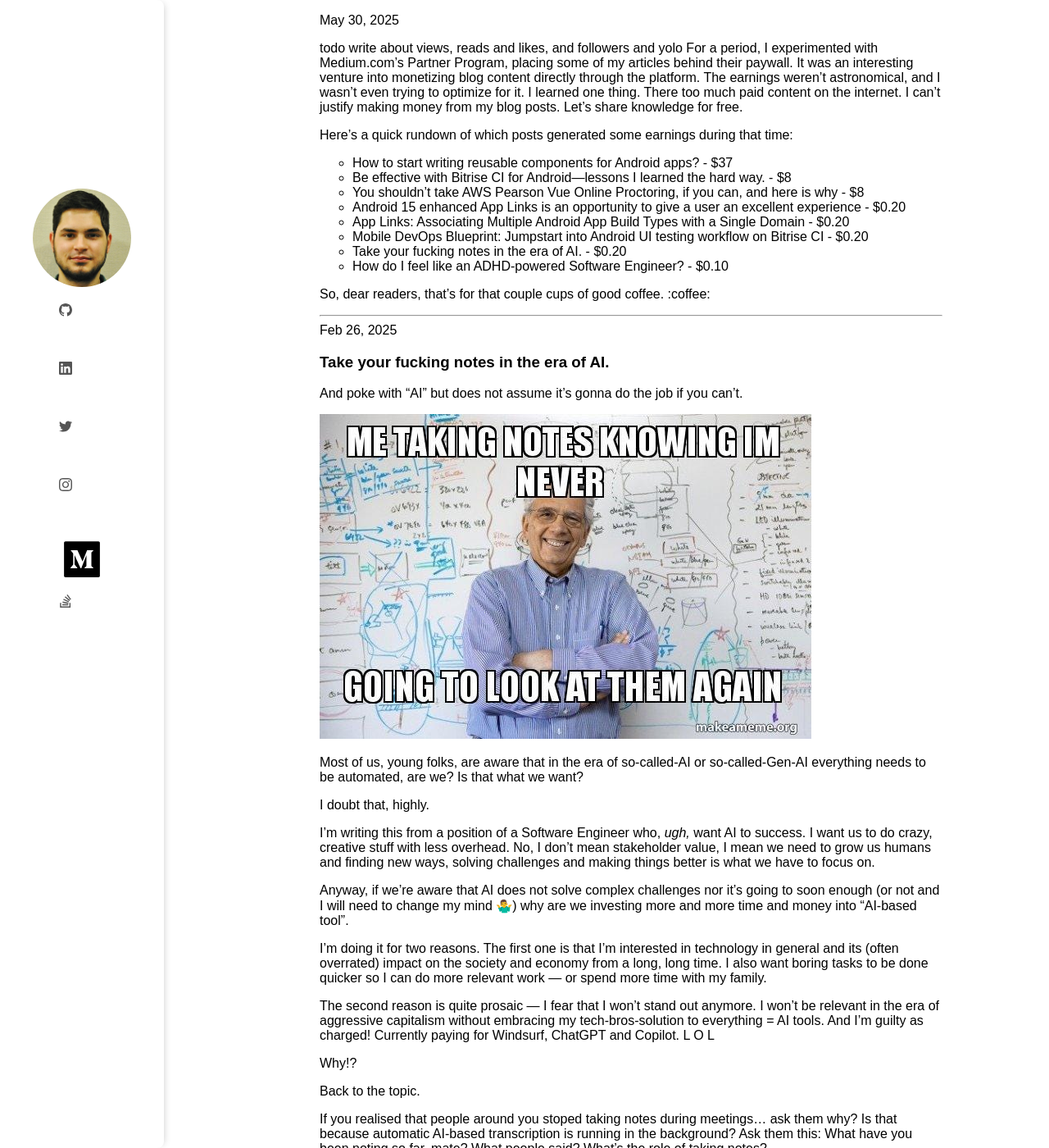
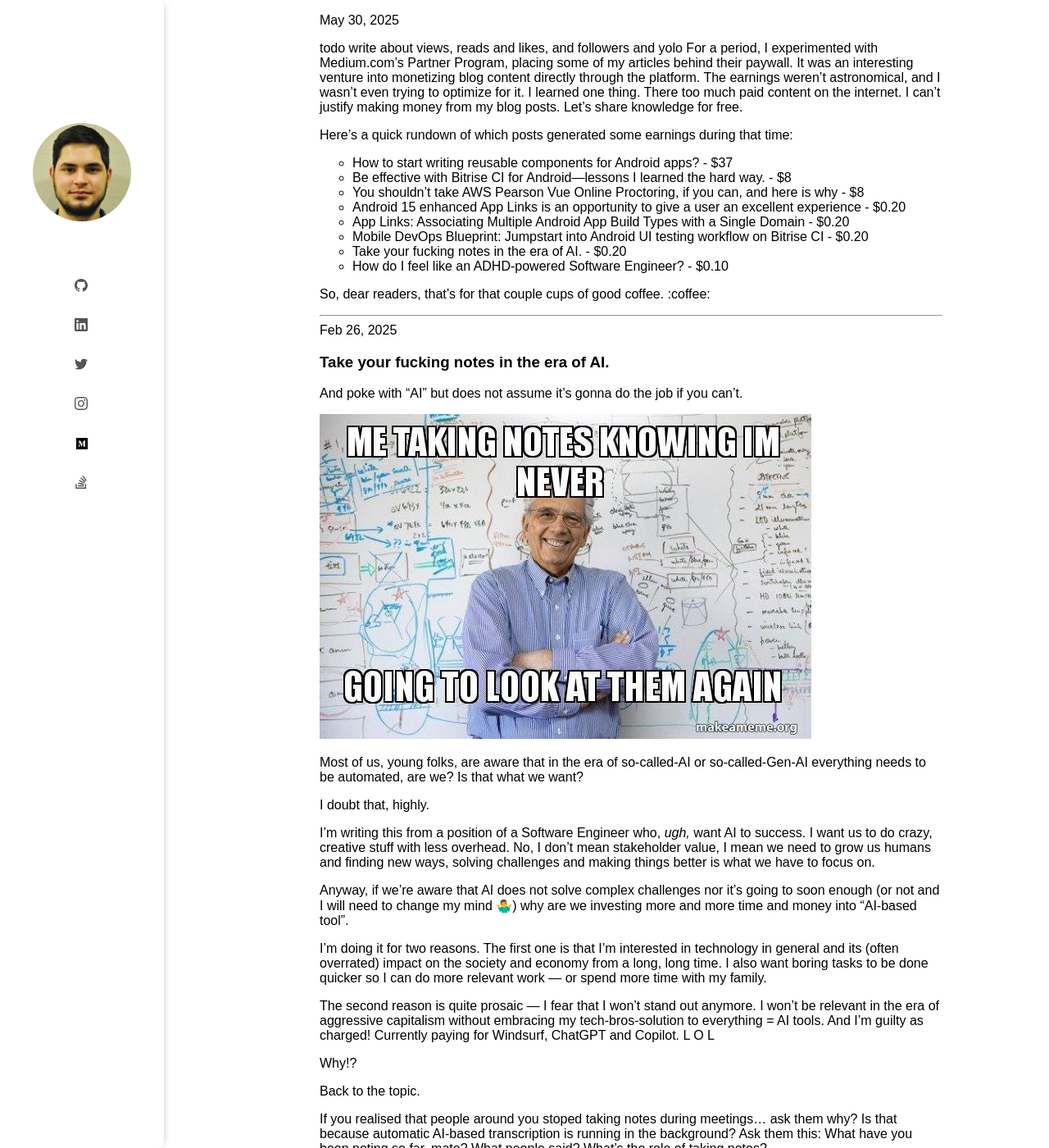
Before and after one commit to xavarius/the-blog, a Jekyll site: the page built from index.markdown, in a window 1280 px wide and 1400 px high. Shown: the whole window at 82% size. Built offline with Jekyll 4.4.1, drawn with Linux system fonts in a browser that asks for light colours.

Commit message:
Styling social icons

```diff
--- a/assets/css/style.scss
+++ b/assets/css/style.scss
@@ -1,9 +1,10 @@
 ---
 ---
 
+// @import "minima"; // Temporarily commented out for lint error diagnosis
+
 // Import partials from `sass_dir` (defaults to `_sass`)
-// @import
-//   "minima"; // If you want to base it on Minima's styles, you'd copy its _sass folder too
+// If you want to base it on Minima's styles, you'd copy its _sass folder too
 
 // Your custom SCSS/CSS will go here
 body {
@@ -43,7 +44,10 @@ body {
 }
 
 .sidebar-content-wrapper {
-  padding-top: 15vh; /* Pushes content down by 25% of viewport height */
+  padding-top: 10vh; /* Pushes content down by 25% of viewport height */
+  display: flex;
+  flex-direction: column;
+  align-items: center; /* Center children (profile image, social links) horizontally */
 }
 
 .profile-image-wrapper {
@@ -52,7 +56,7 @@ body {
   width: 120px;   /* Adjust as needed */
   height: 120px;  /* Must be same as width for a perfect circle */
   border-radius: 50%; /* This makes the image circular */
-  margin: 20px auto;  /* Adds 20px margin at the top and bottom, and centers horizontally */
+  margin: 10px auto;  /* Adds 20px margin at the top and bottom, and centers horizontally */
   overflow: hidden;   /* Important for circular crop and stacking */
   cursor: pointer;    /* Indicate interactivity */
 }
@@ -83,33 +87,32 @@ body {
 
 .social-links-container {
   text-align: center; /* Centers the <ul> block */
-  margin-top: 20px;   /* Space below the profile image */
-}
+  margin-top: 50px;   /* Space below the profile image */
 
-.social-links-container ul {
-  list-style: none;   /* Removes default bullet points */
+  ul {
+    list-style: none;
     padding: 0;
-  margin: 0;          /* Remove default browser margins for ul */
+    margin: 0;
     display: inline-block; /* Allows the ul to be centered by text-align on parent */
   }
 
-.social-links-container li {
-  margin-bottom: 15px; /* Space between each icon */
-  line-height: 0; /* Prevent extra space that might affect alignment */
+  li {
+    display: block; // Ensures vertical stacking
+    margin-bottom: 10px; /* Adjust spacing as needed. Minima might provide its own. */
   }
 
-.social-links-container li a {
-  display: inline-flex; /* Use flexbox for centering icon */
-  align-items: center;    /* Vertically center icon */
-  justify-content: center; /* Horizontally center icon */
-  width: 56px;            /* Define the box for the icon */
-  height: 56px;           /* Define the box for the icon */
+  // Specific styling for our <img> Medium icon to match Minima's SVG sizes.
+  .svg-icon { // Base style for ALL icons (SVG and IMG)
+    width: 18px;  // Uniform size for all icons
+    height: 18px; // Uniform size for all icons
+    vertical-align: middle;
+    fill: #555;
+    margin: 10px;   // Default fill for SVGs (won't apply to IMG)
   }
 
-/* Optional: Adjust SVG icon size and color if needed */
-.social-links-container .svg-icon {
-  width: 100%; /* Icon fills the 'a' tag */
-  height: 100%; /* Icon fills the 'a' tag */
-  fill: #555; /* A slightly lighter gray, adjust as you like - for SVGs */
-  display: block; /* Helps with image behavior in flex containers */
+  img.svg-icon { // Specific adjustments for the Medium <img> icon
+    // Width and height are inherited from .svg-icon (18px)
+    object-fit: contain; // Ensures the image scales down to fit 18x18, maintaining aspect ratio.
+    // `fill` from .svg-icon does not apply to <img> tags.
   }
+}
```
Lines whose indentation alone changed are shown as unchanged.
